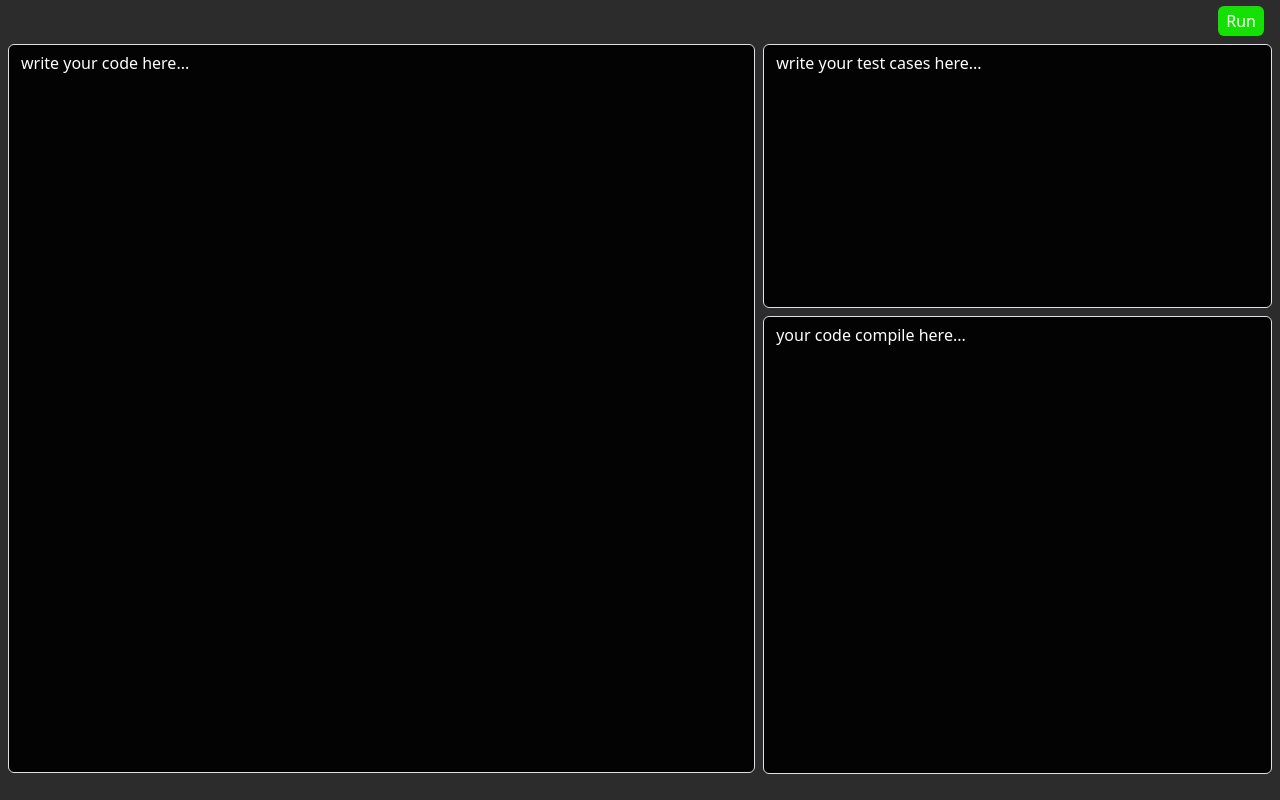
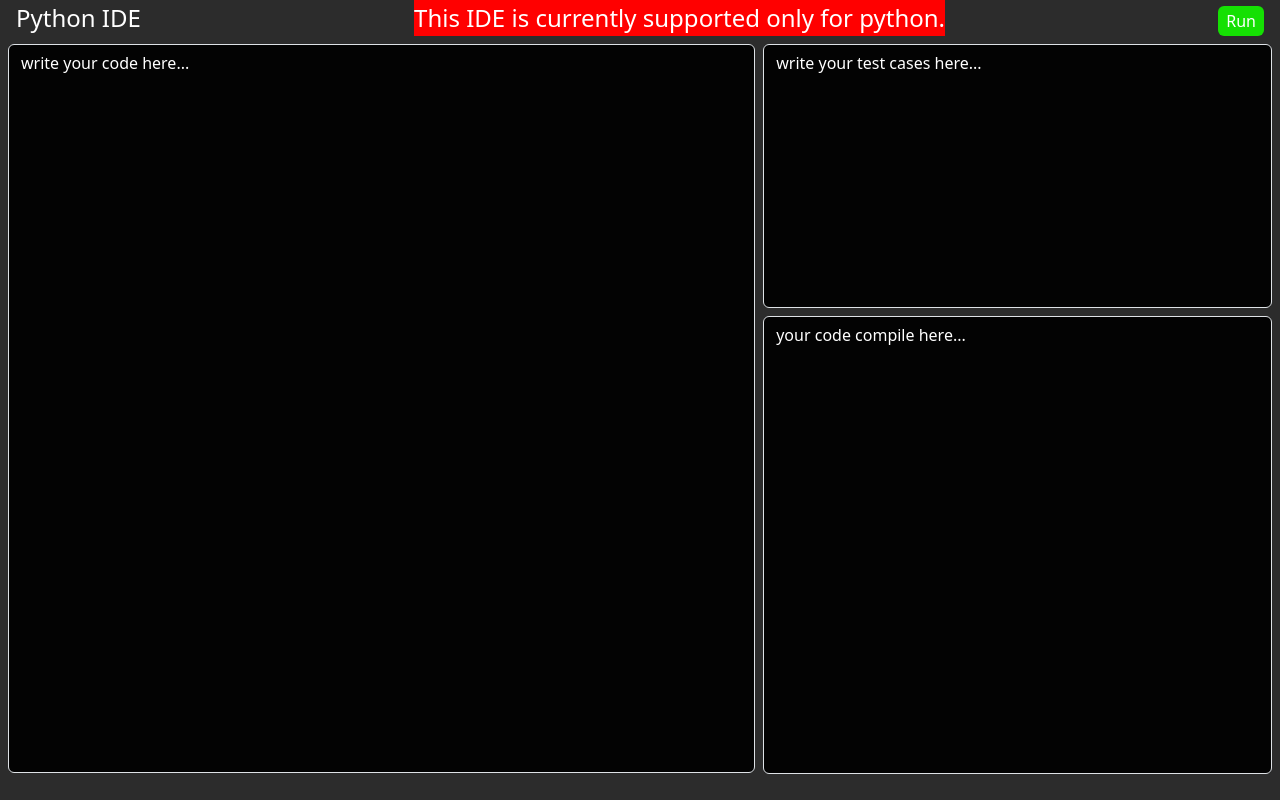
Before and after one commit to AkshatSoni26/Django-React, a React (Create React App) app in the folder frontend/: page / in a window 1280 px wide. Built offline with nearby package versions, Linux system fonts and the light colour scheme.

Commit message:
make the header.

```diff
--- a/frontend/src/components/header/Header.jsx
+++ b/frontend/src/components/header/Header.jsx
@@ -14,7 +14,9 @@ function Header() {
     }
 
   return (
-    <div className='w-100 d-flex justify-content-end'>
+    <div className='w-100 d-flex justify-content-between'>
+        <div className='ms-3'>Python IDE</div>
+        <div style={{backgroundColor:'red'}}>This IDE is currently supported only for python.</div>
         <button className='me-3' onClick={codeRun} disabled={loading} style={{cursor: loading ? 'progress' : 'pointer'}}>
             <span className='px-2 py-1 rounded' >
                 Run
```
